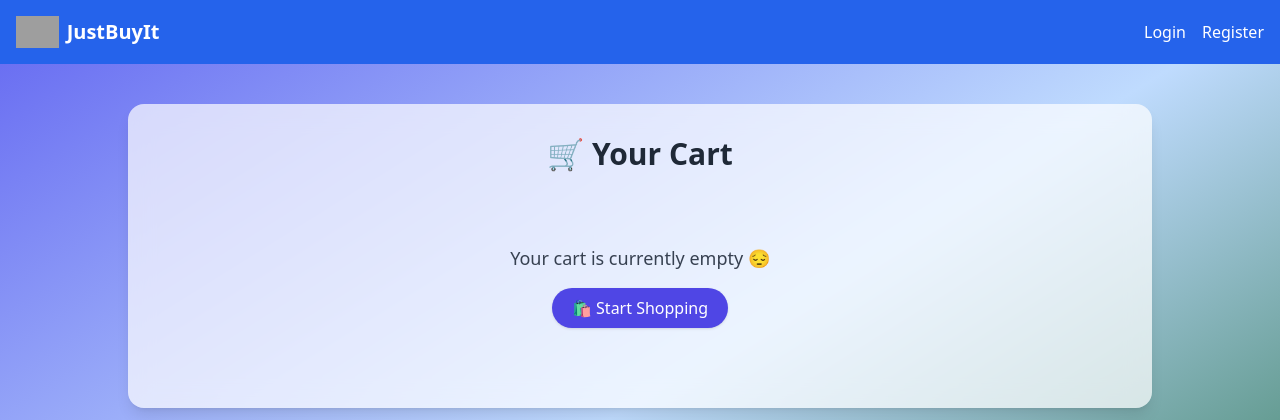
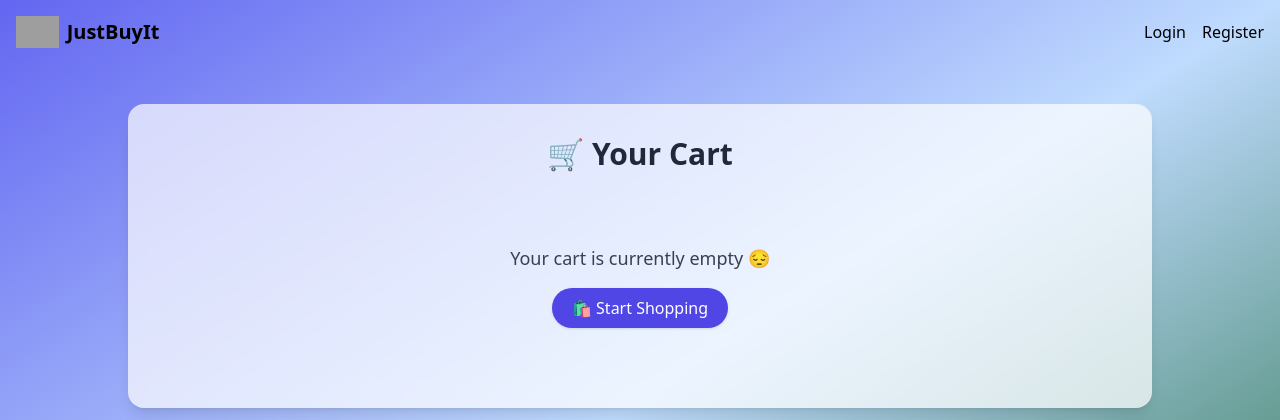
Before and after one commit to Animesh6027/JustBuyIt, a Django app: template store/templates/store/cart.html in a window 1280 px wide. Shown: the top 420 px of the page. Run offline with Django 5.2, Linux system fonts and the light colour scheme; the template is opened without the code that fills it, so the values that code supplies are empty; parts of the project's set-up code (start-up, migrations or seed data) failed here and were passed over; some libraries are stand-ins or nearby versions; grey boxes are pictures that could not be loaded.

Commit message:
JustBuyIt

```diff
--- a/templates/base.html
+++ b/templates/base.html
@@ -10,7 +10,7 @@
 <body class="{% block body_class %}bg-gradient-to-br from-indigo-500 via-blue-200 to-green-800{% endblock %} min-h-screen flex flex-col">
 
 <!-- Navbar -->
-<header class="bg-blue-600 text-white p-4 flex justify-between items-center">
+<header class="bg-grey-200 text-black p-4 flex justify-between items-center">
     <div class="text-xl font-bold">
         <a href="/" class="flex items-center space-x-2">
   <img src="/media/product_images/clothing-shop.gif" alt="JustBuyIt Logo" class="h-8 w-auto">
```
